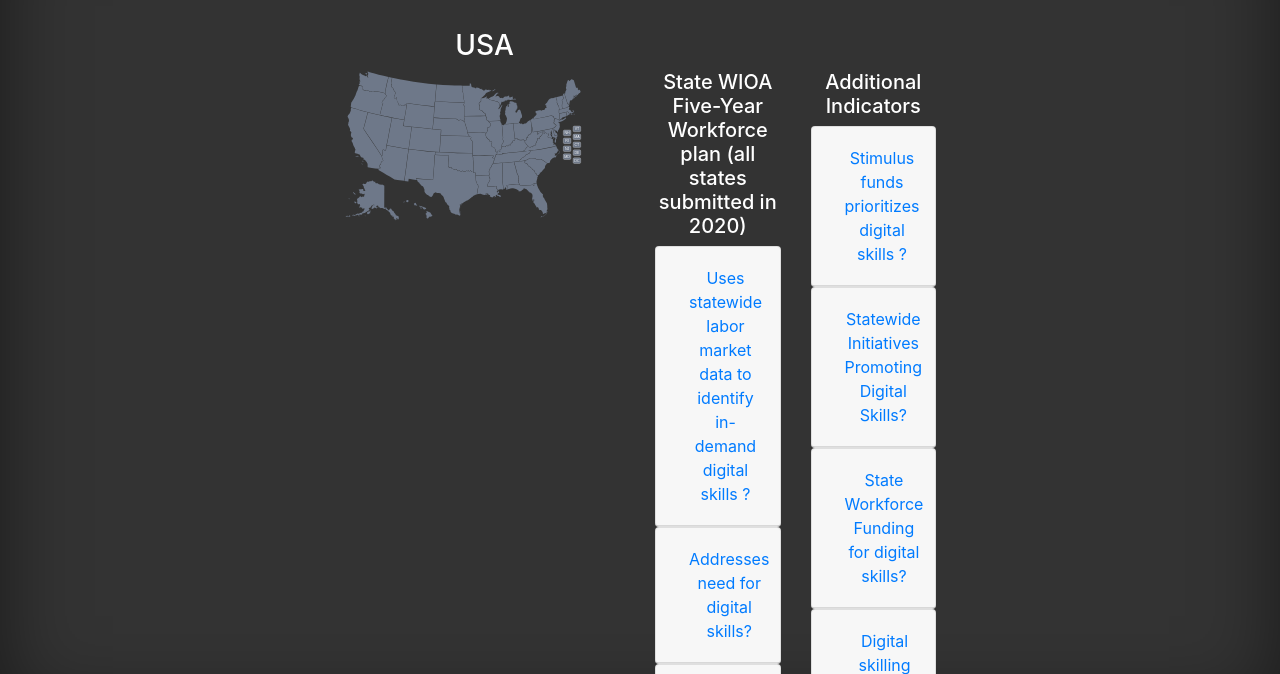
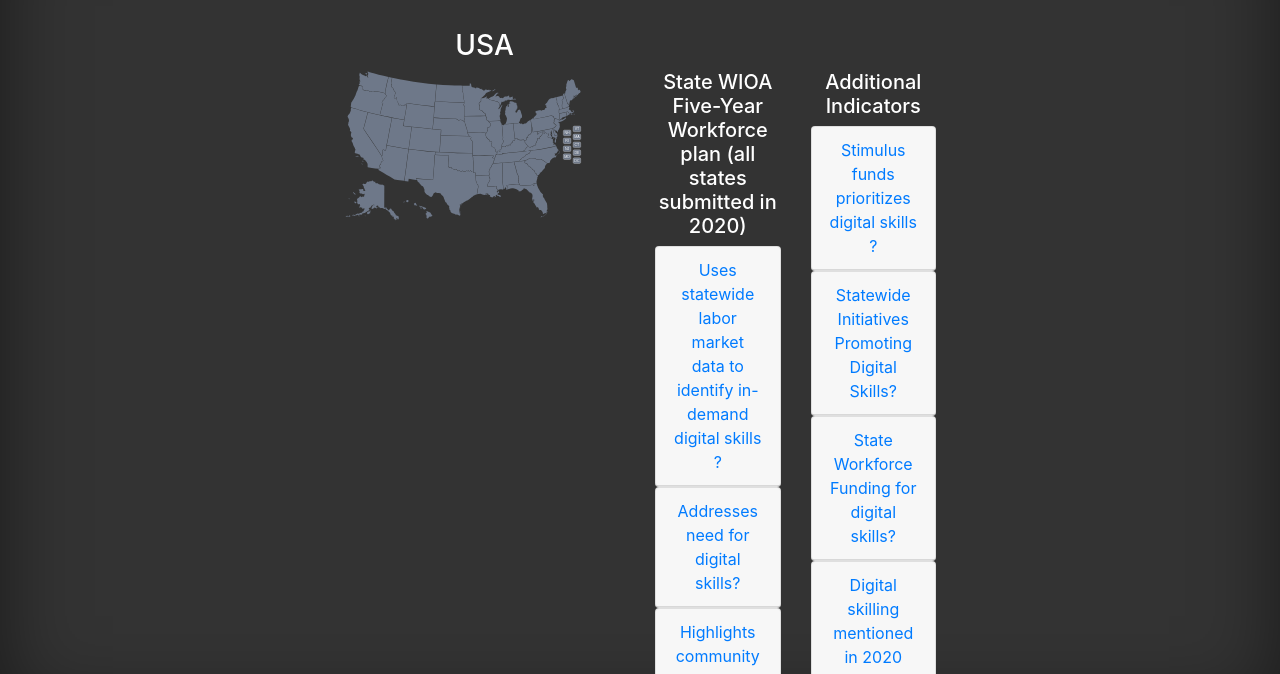
Before and after one commit to kkxix/workforce_map_demo, a website with bundled scripts: page index.html in a window 1280 px wide. Shown: the part 89-763 px from the top of the page. Built offline with nearby package versions, Linux system fonts and the light colour scheme.

Commit message:
smaller card headers

```diff
--- a/scss/custom.scss
+++ b/scss/custom.scss
@@ -37,6 +37,9 @@
     text-align: left!important;
     color: black;
 }
+.card-header{
+    padding: 0.25rem 0.25rem;
+}
 #MD {
     background-color: #FCDABE;
 }
```
Also changed, not shown: css/custom.css, 1 other file.
